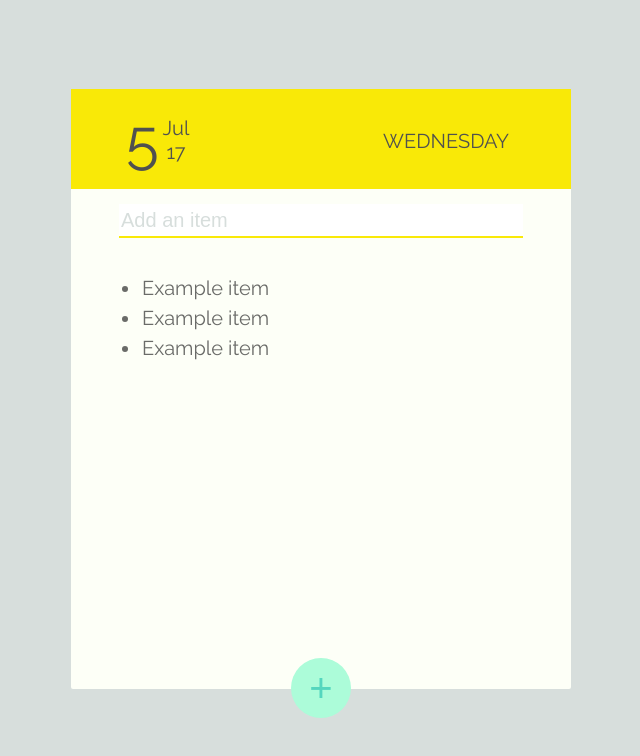
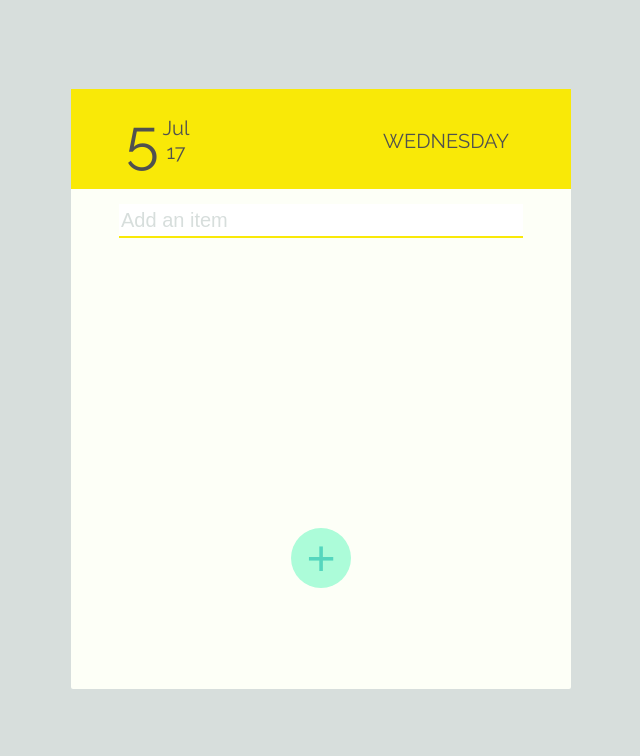
Before and after one commit to loribbaumgartner/redesigned-octo-train, a React (Create React App) app: page / in a window 1280 px wide. Shown: the top 756 px of the page, without its empty margins (319-959 px from the left). Built offline with nearby package versions, Linux system fonts and the light colour scheme.

Commit message:
fixed weird li ul alignment. A task is added on enter/add button.

```diff
--- a/src/App.css
+++ b/src/App.css
@@ -51,13 +51,15 @@ body, html {
   font-weight: 400; }
 
 ul {
-  margin-left: 30px;
   font-size: 20px; }
 
 li {
-  text-indent: -70%;
   color: #6a6b68;
-  line-height: 30px; }
+  line-height: 30px;
+  text-align: left; }
+
+.list-items {
+  margin: 0 10%; }
 
 input[type=text] {
   width: 80%;
@@ -73,11 +75,12 @@ input[type=text]::placeholder {
   color: #D7DEDC; }
 
 input[type=submit] {
+  line-height: 0;
   margin-top: 55%;
   background-color: #ACFCD9;
   color: #55D6BE;
   font-weight: 100;
-  font-size: 40px;
+  font-size: 50px;
   height: 60px;
   width: 60px;
   border-radius: 50%;
--- a/src/App.scss
+++ b/src/App.scss
@@ -63,14 +63,17 @@ body, html {
 }
 
 ul {
-  margin-left: 30px;
   font-size: $default-font-size;
 }
 
 li {
-  text-indent: -70%;
   color: lighten($dkgray, 10%);
   line-height: $default-font-size * 1.5;
+  text-align: left;
+}
+
+.list-items {
+  margin: 0 10%;
 }
 
 input[type=text] {
@@ -89,11 +92,12 @@ input[type=text]::placeholder {
 }
 
 input[type=submit] {
+  line-height: 0;
   margin-top: 55%;
   background-color: $ltmint;
   color: $dkmint;
   font-weight: 100;
-  font-size: $default-font-size * 2;
+  font-size: $default-font-size * 2.5;
   height: 60px;
   width: 60px;
   border-radius: 50%;
--- a/src/ListItems.js
+++ b/src/ListItems.js
@@ -2,9 +2,17 @@ import React, { Component } from 'react';
 
 class ListItems extends Component {
   render() {
+    var todos = this.props.todoItems;
+
+    function createTasks(item) {
+      return <li key={item.key}>{item.text}</li>
+    }
+
+    var listItems = todos.map(createTasks);
+
     return (
       <div  className='list-items'>
-        {this.props.children}
+        {listItems}
       </div>
     );
   };
--- a/src/TodoForm.js
+++ b/src/TodoForm.js
@@ -6,24 +6,35 @@ class TodoForm extends Component {
     super(props);
     this.state = {
       newTodo: '',
+      items: [],
     };
     this.handleChange = this.handleChange.bind(this);
-    this.handleSubmit = this.handleSubmit.bind(this);
+    this.addItem = this.addItem.bind(this);
   }
 
   handleChange = event => {
     this.setState({newTodo: event.target.value});
   }
 
-  handleSubmit = event => {
-    console.log('in handleSubmit')
+  addItem = event => {
+    var itemsArray = this.state.items;
+
+    itemsArray.push(
+      {
+        text: this.state.newTodo,
+        key: Date.now(),
+      }
+    );
+
+    this.setState({ items: itemsArray });
+    this.state.newTodo = '';
     event.preventDefault();
   }
 
   render() {
     return (
       <form
-        onSubmit={this.handleSubmit}
+        onSubmit={this.addItem}
       >
         <input
           type='text'
@@ -31,13 +42,7 @@ class TodoForm extends Component {
           value={this.state.newTodo}
           onChange={this.handleChange}
         />
-      <ListItems>
-        <ul>
-          <li>Example item</li>
-          <li>Example item</li>
-          <li>Example item</li>
-        </ul>
-      </ListItems>
+      <ListItems todoItems={this.state.items} />
       <input type='submit' className="button" value="+" />
       </form>
     );
```
